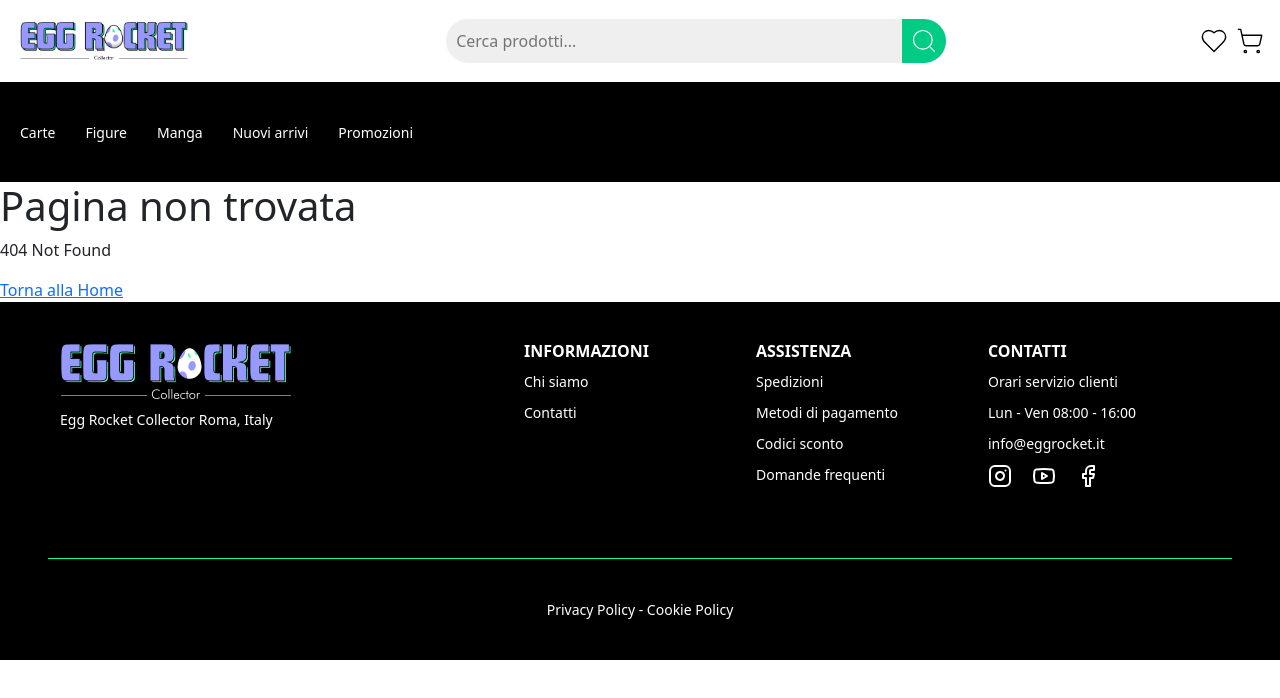
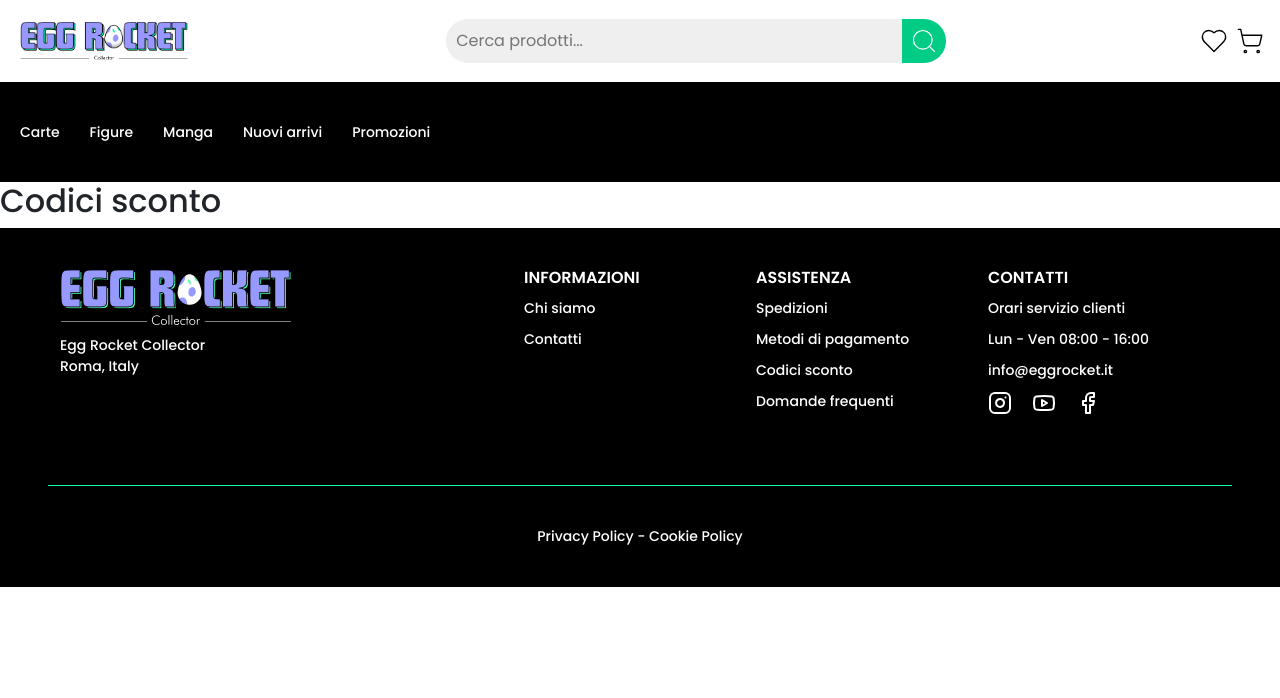
Before and after one commit to Jonathanmasa/boolshop-FE, a React (Vite) app: page /discount_codes in a window 1280 px wide. Shown: the top 698 px of the page. Built offline with nearby package versions, Linux system fonts and the light colour scheme.

Commit message:
feat pages footer

```diff
--- a/src/App.jsx
+++ b/src/App.jsx
@@ -13,6 +13,10 @@ import NotFoundPage from "./pages/NotFoundPage";
 import AboutUs from "./pages/AboutUs";
 import Contacts from "./pages/Contacts";
 import Privacy from "./pages/Privacy";
+import Shipments from "./pages/Shipments";
+import PaymentMethods from "./pages/paymentMethods";
+import DiscountCodes from "./pages/DiscountCodes";
+import Faq from "./pages/Faq";
 
 // import bootstrap
 import 'bootstrap/dist/css/bootstrap.min.css';
@@ -28,10 +32,16 @@ function App() {
           <Route element={<DefaultLayout />}>
             <Route index path="/" element={<HomePage />} />
             <Route path="/product/:id" element={<ProductDetailPage />} />
+            {/* footer */}
+            <Route path="/about_us" element={<AboutUs />} />
+            <Route path="/contacts" element={<Contacts />} />
+            <Route path="/privacy" element={<Privacy />} />
+
+            <Route path="/shipments" element={<Shipments />} />
+            <Route path="/payment_methods" element={<PaymentMethods />} />
+            <Route path="/discount_codes" element={<DiscountCodes />} />
+            <Route path="/faq" element={<Faq />} />
             {/* route 404 not found */}
-            <Route path="/footer/about_us" element={<AboutUs />} />
-            <Route path="/footer/contacts" element={<Contacts />} />
-            <Route path="/footer/privacy" element={<Privacy />} />
             <Route path="*" element={<NotFoundPage />} />
           </Route>
         </Routes>
--- a/src/components/Footer.jsx
+++ b/src/components/Footer.jsx
@@ -10,9 +10,8 @@ const Footer = () => {
 
     let index = 1
 
-    const infoLinks = [{ text: "Chi siamo", url: "/footer/about_us" }, { text: "Contatti", url: "/footer/contacts" }];
-
-    const assistenzaLinks = ["Spedizioni", "Metodi di pagamento", "Codici sconto", "Domande frequenti"];
+    const infoLinks = [{ text: "Chi siamo", url: "/about_us" }, { text: "Contatti", url: "/contacts" }];
+    const assistenzaLinks = [{ text: "Spedizioni", url: "/shipments" }, { text: "Metodi di pagamento", url: "/payment_methods" }, { text: "Codici sconto", url: "/discount_codes" }, { text: "Domande frequenti", url: "/faq" },];
     const contacts = ["Orari servizio clienti", "Lun - Ven  08:00 - 16:00", "info@eggrocket.it"]
 
     return (
@@ -21,7 +20,7 @@ const Footer = () => {
                 <div>
                     <img src="/eggrocket-logo-white.png" alt="Logo" />
                     <p>
-                        Egg Rocket Collector Roma, Italy
+                        Egg Rocket Collector <br /> Roma, Italy
                     </p>
                 </div>
 
@@ -33,7 +32,7 @@ const Footer = () => {
 
                     <div>
                         <h3>ASSISTENZA</h3>
-                        {assistenzaLinks.map(link => <Link key={index += 1} to={"/"}>{link}</Link>)}
+                        {assistenzaLinks.map(link => <Link key={index += 1} to={link.url}>{link.text}</Link>)}
                     </div>
 
                     <div>
@@ -50,7 +49,7 @@ const Footer = () => {
                 </nav>
             </div>
 
-            <Link to={"/footer/privacy"} className="center">Privacy Policy - Cookie Policy</Link>
+            <Link to={"/privacy"} className="center">Privacy Policy - Cookie Policy</Link>
         </footer>
     )
 }
--- a/src/index.css
+++ b/src/index.css
@@ -1,7 +1,13 @@
+@import url('https://fonts.googleapis.com/css2?family=Poppins:ital,wght@0,100;0,200;0,300;0,400;0,500;0,600;0,700;0,800;0,900;1,100;1,200;1,300;1,400;1,500;1,600;1,700;1,800;1,900&display=swap');
+
 * {
     margin: 0;
     padding: 0;
     box-sizing: border-box;
+}
+
+body {
+    font-family: "Poppins", sans-serif !important;
 }
 
 /* HEADER */
--- /dev/null
+++ b/src/pages/DiscountCodes.jsx
@@ -0,0 +1,7 @@
+import React from 'react'
+
+export default function DiscountCodes() {
+  return (
+    <h2>Codici sconto</h2>
+  )
+}
--- /dev/null
+++ b/src/pages/Faq.jsx
@@ -0,0 +1,5 @@
+export default function Faq() {
+  return (
+    <h2>Domande frequenti</h2>
+  )
+}
--- /dev/null
+++ b/src/pages/PaymentMethods.jsx
@@ -0,0 +1,5 @@
+export default function PaymentMethods() {
+    return (
+        <h2>Metodi di pagamento</h2>
+    )
+}
--- /dev/null
+++ b/src/pages/Shipments.jsx
@@ -0,0 +1,6 @@
+export default function Shipments() {
+
+    return (
+        <h2>Spedizioni</h2>
+    )
+}
```
